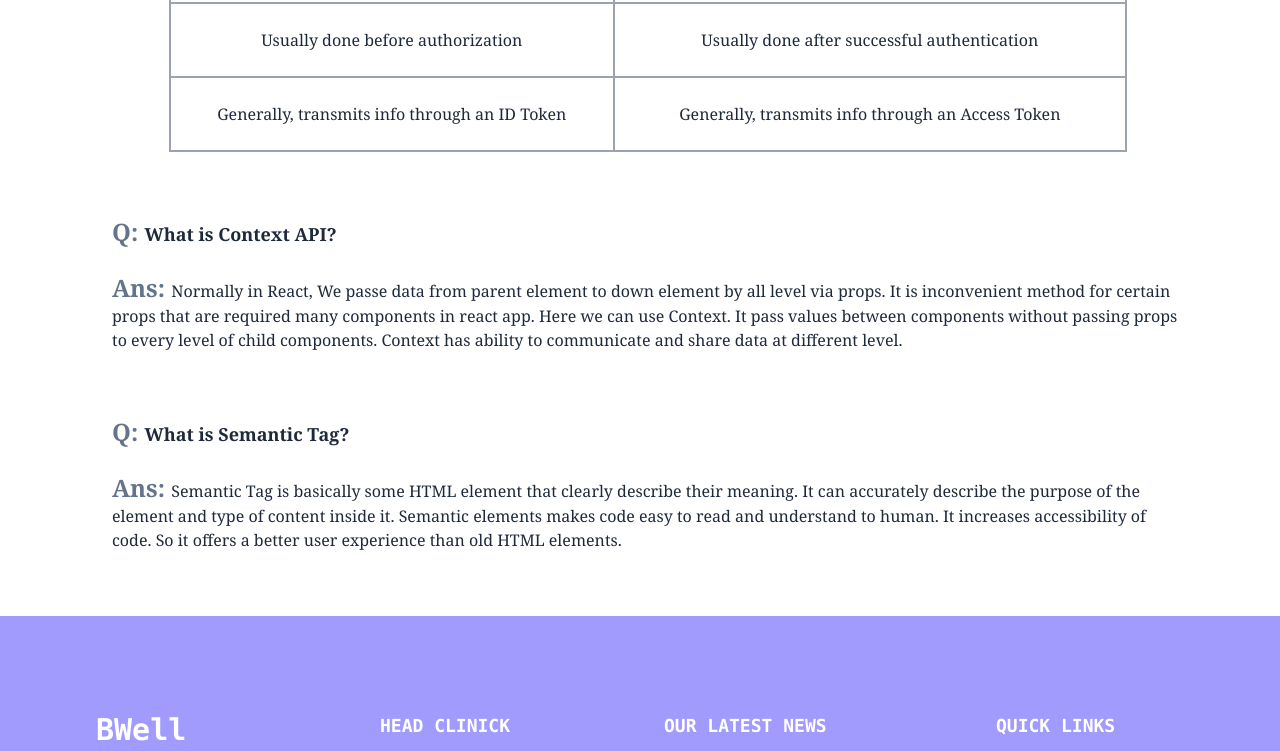
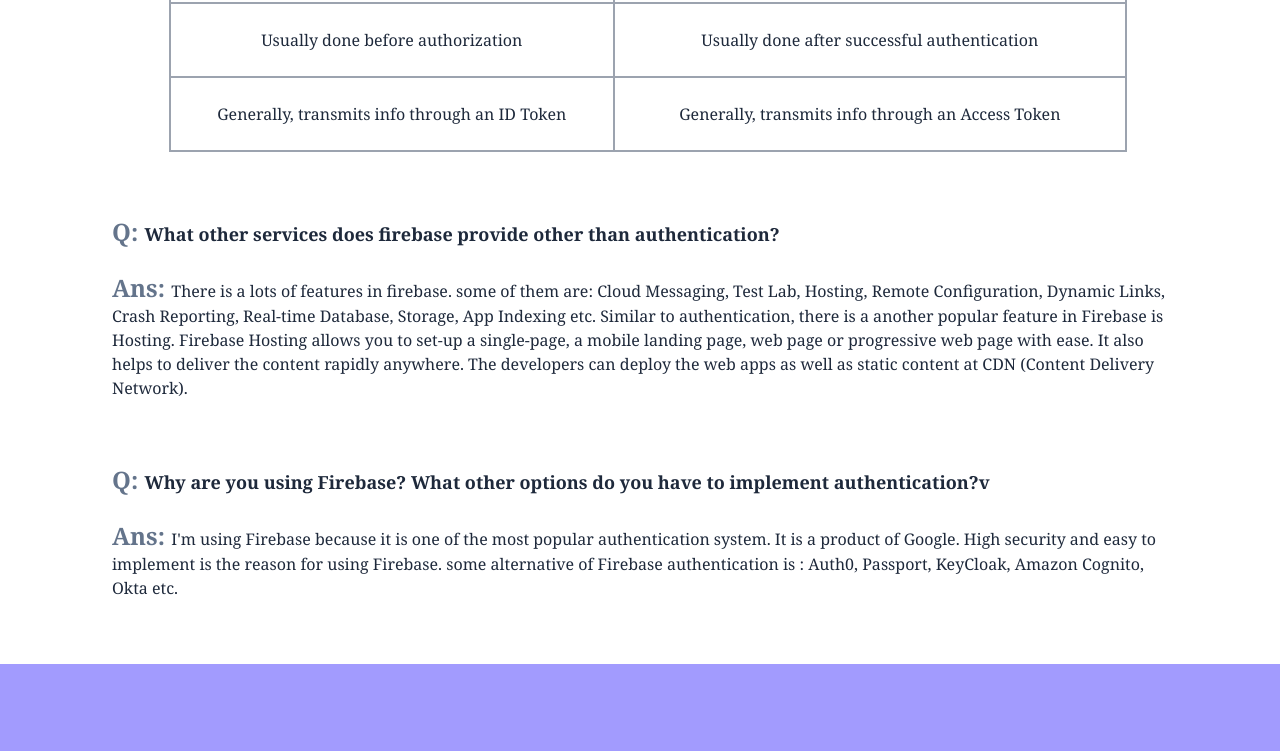
Before and after one commit to KAFIUL-ISLAM/BWell-Psychotherapy, a React (Create React App) app: page /blogs in a window 1280 px wide. Shown: the part 556-1307 px from the top of the page. Built offline with nearby package versions, Linux system fonts and the light colour scheme; no server answers.

Commit message:
blogs section completed

```diff
--- a/src/Components/Blogs/Blogs.js
+++ b/src/Components/Blogs/Blogs.js
@@ -43,19 +43,27 @@
                     </div>
                 </div>
                 <div className='text-left mt-10 mb-16 mx-24 font-serif text-slate-800'>
-                    <h4 className='text-lg font-semibold'><span className='text-2xl text-slate-500 font-bold'>Q: </span>What is Context API?</h4>
+                    <h4 className='text-lg font-semibold'><span className='text-2xl text-slate-500 font-bold'>Q: </span> What other services does firebase provide other than authentication?</h4>
                     <br />
                     <p>
                         <span className='text-2xl text-slate-500 font-bold'>Ans: </span>
-                        Normally in React, We passe data from parent element to down element by all level via props. It is inconvenient method for certain props that are required many components in react app. Here we can use Context. It pass values between components without passing props to every level of child components. Context has ability to communicate and share data at different level.
+                        There is a lots of features in firebase. some of them are: Cloud Messaging,
+                        Test Lab,                        Hosting,
+                        Remote Configuration,
+                        Dynamic Links,
+                        Crash Reporting,
+                        Real-time Database,
+                        Storage,
+                        App Indexing etc.
+                        Similar to authentication, there is a another popular feature in Firebase is Hosting. Firebase Hosting allows you to set-up a single-page, a mobile landing page, web page or progressive web page with ease. It also helps to deliver the content rapidly anywhere. The developers can deploy the web apps as well as static content at CDN (Content Delivery Network).
                     </p>
                 </div>
                 <div className='text-left mt-10 mb-16 mx-24 font-serif text-slate-800'>
-                    <h4 className='text-lg font-semibold'><span className='text-2xl text-slate-500 font-bold'>Q: </span>What is Semantic Tag?</h4>
+                    <h4 className='text-lg font-semibold'><span className='text-2xl text-slate-500 font-bold'>Q: </span>Why are you using Firebase? What other options do you have to implement authentication?v</h4>
                     <br />
                     <p>
                         <span className='text-2xl text-slate-500 font-bold'>Ans: </span>
-                        Semantic Tag is basically some HTML element that clearly describe their meaning. It can accurately describe the purpose of  the element and type of content inside it. Semantic elements makes code easy to read and understand to human. It increases accessibility of code. So it offers a better user experience than old HTML elements.
+                        I'm using Firebase because it is one of the most popular authentication system. It is a product of Google. High security and easy to implement is the reason for using Firebase. some alternative of Firebase authentication is : Auth0, Passport, KeyCloak, Amazon Cognito, Okta etc.
                     </p>
                 </div>
             </div>
```
